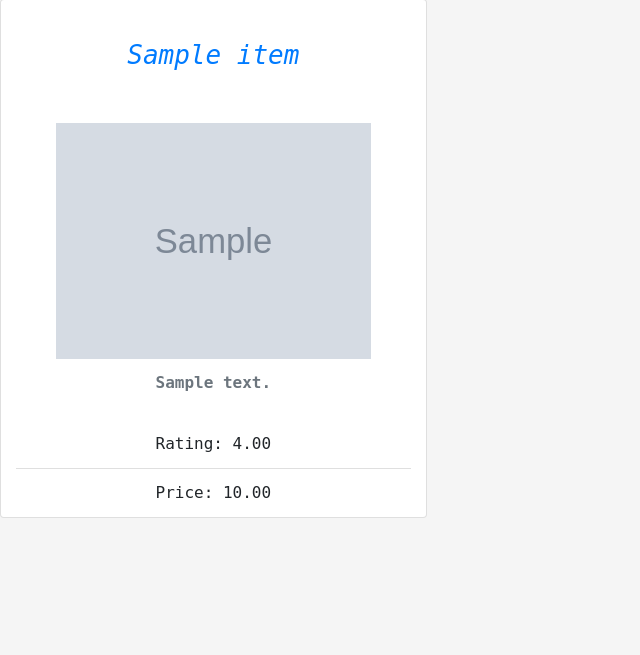
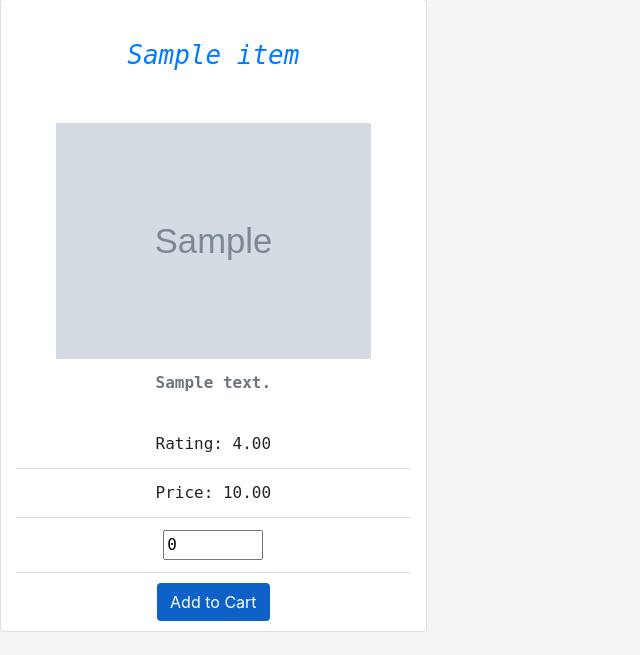
Before and after one commit to treasure363/web-menu, a Django app: a page that uses menu/templates/menu/category.html in a window 1280 px wide. Shown: the part 145-800 px from the top of the page, without its empty margins (0-640 px from the left). Run offline with Django 4.2, Linux system fonts and the light colour scheme; tables that the repository leaves empty hold one stand-in row (values such as "Sample post"); grey boxes marked "Sample" are stand-in pictures; some libraries are stand-ins or nearby versions; some web fonts are replaced.

Commit message:
added add to cart

```diff
--- a/menu/templates/menu/category.html
+++ b/menu/templates/menu/category.html
@@ -1,6 +1,7 @@
 {% extends "menu/layout.html" %}
 {% load static %}
 {% block body %}
+
 <nav class="navbar navbar-expand navbar-light categories nav-item">
     <div class="ml-auto nav-link" style="text-align: center;">
         Category: {{ header }}
@@ -22,9 +23,33 @@
                 <ul class="list-group list-group-flush">
                     <li class="list-group-item product-description">Rating: {{ item.ratings }}</li>
                     <li class="list-group-item product-description">Price: {{ item.price }}</li>
+                    <li class="list-group-item product-description">
+                        <center>
+                            <input type="number" style="width: 100px;" id="{{ item.id }}q" value=0>
+                        </center>
+                    </li>
                 </ul>
+                <div>
+                    <div class="btn-middle">
+                        <button type="button" class="btn btn-auction btn-send-comment" id="{{ item.id }}" data-toggle="modal" data-target="#create">Add to Cart</button>
+                    </div>
+                </div>
             </div>
         {% endfor %}
     </div>
 </div>
+
+<script>
+    const buttons = document.getElementsByTagName("button");
+
+    const buttonPressed = e => {
+        // console.log(`ID of ${e.target.innerHTML} is ${e.target.id}`);
+        // console.log(`ID of ${e.target.innerHTML} is ${e.target.id+'q'}`);
+        const url = window.location.origin+`/cart/add/${e.target.id}/`+document.getElementById(`${e.target.id+'q'}`).value;
+        fetch(url);
+    }
+
+    for (let button of buttons)
+        button.addEventListener("click", buttonPressed);
+</script>
 {% endblock %}
--- a/menu/urls.py
+++ b/menu/urls.py
@@ -8,6 +8,7 @@ urlpatterns = [
     path("menu/", views.menu, name = "menu"),
     path("menu/<str:category>", views.category, name = "category"),
     path("menu/<str:category>/<str:item>", views.item, name = "item"),
+    path("cart/add/<int:item_id>/<int:quantity>", views.add_to_cart, name="add"),
     # path("order/", views.order, name = "order"),
     # path("login/", views.login, name = "login"),
 ]
--- a/menu/views.py
+++ b/menu/views.py
@@ -1,6 +1,7 @@
+from django.http import HttpResponse
 from django.shortcuts import render, redirect
 
-from .models import Category, Item
+from .models import Category, Item, Cart
 
 # Create your views here.
 
@@ -8,7 +9,6 @@ def index(request):
     return redirect(request.path + 'menu/')
 
 def menu(request):
-    user = request.user
     categories = list(Category.objects.all())
     return render(request, "menu/index.html", {
         "categories" : categories
@@ -24,3 +24,16 @@ def item(request, category, item):
     return render(request, "menu/item.html", {
         "item": Item.objects.get(name=item)
     })
+
+def add_to_cart(request, item_id, quantity):
+    if quantity==0:
+        return HttpResponse()
+    item = Item.objects.get(pk=item_id)
+    if Cart.objects.filter(item_id=item).exists():
+        cart = Cart.objects.get(item_id=item)
+        cart.quantity = quantity
+        cart.save()
+    else:
+        cart = Cart(table = request.user, item_id=item, quantity=quantity)
+        cart.save()
+    return HttpResponse()
```
Also changed, not shown: menu/templates/menu/item.html (+24 -0 lines).
